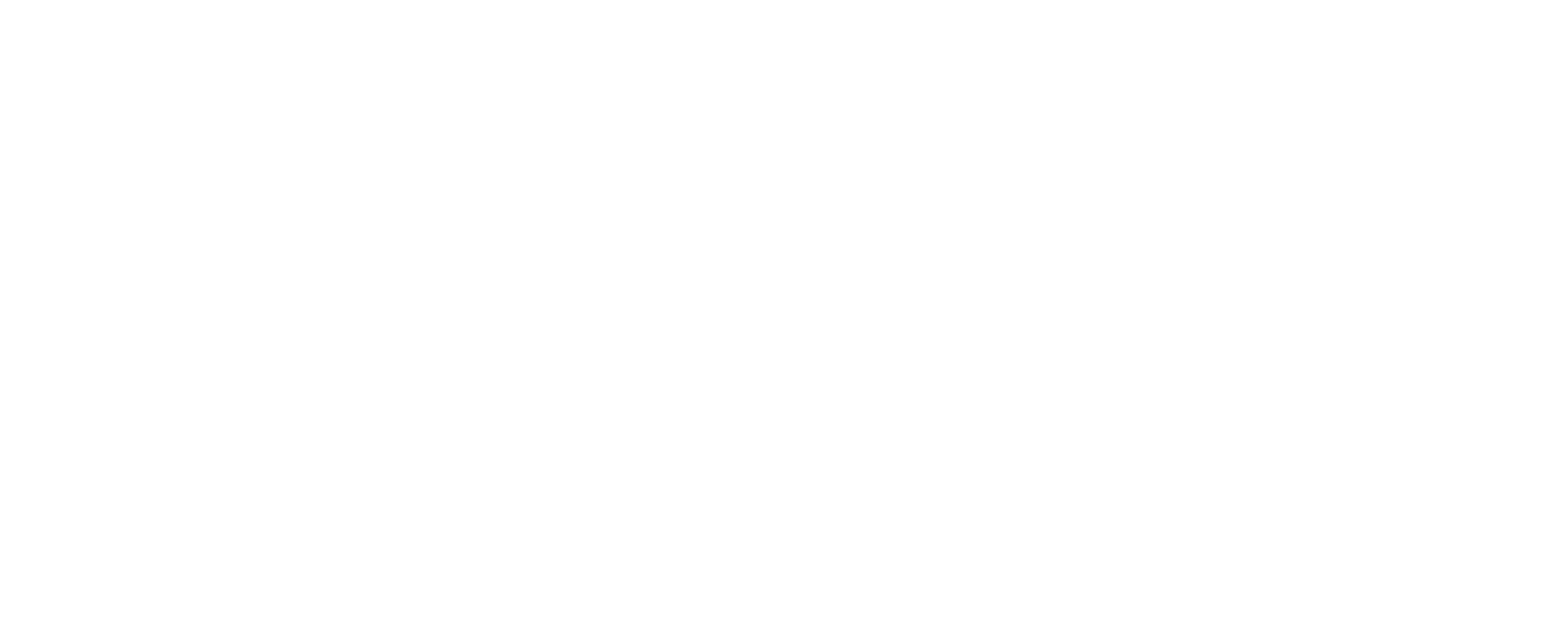
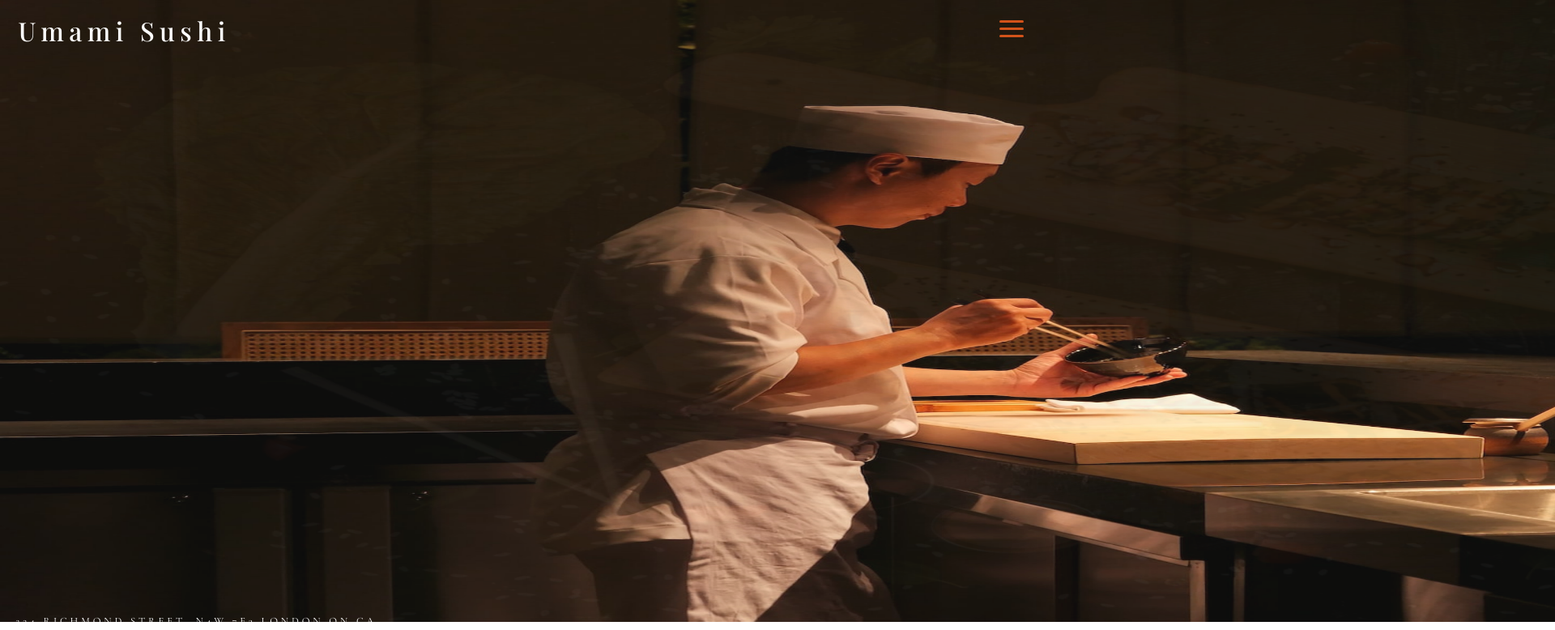
Before and after one commit to nara9709/sushi_restaurant_web, a plain HTML site: page index.html in a window 1280 px wide. Shown: the top 778 px of the page at 81% size, 1920 px wide, since content can reach past the window. Drawn offline with nearby package versions, Linux system fonts and the light colour scheme; a web font is replaced by a local one.

```diff
--- a/index.html
+++ b/index.html
@@ -4,7 +4,47 @@
     <meta charset="UTF-8" />
     <meta http-equiv="X-UA-Compatible" content="IE=edge" />
     <meta name="viewport" content="width=device-width, initial-scale=1.0" />
+    <link rel="stylesheet" href="./style.css" />
+    <script src="./main.js" defer></script>
+
+    <!-- Google fonts -->
+    <link rel="preconnect" href="https://fonts.googleapis.com" />
+    <link rel="preconnect" href="https://fonts.gstatic.com" crossorigin />
+    <link
+      href="https://fonts.googleapis.com/css2?family=Cormorant+Garamond:wght@300;400;500;600;700&family=Playfair+Display:ital,wght@0,400;0,500;0,600;0,900;1,900&display=swap"
+      rel="stylesheet"
+    />
     <title>Document</title>
   </head>
-  <body></body>
+  <body>
+    <section id="header">
+      <h1 id="title">Umami Sushi</h1>
+      <img
+        class="header-image"
+        src="./source-img/gia-tu-tran-3EzCJozHHL0-unsplash.jpg"
+        alt="main image"
+      />
+      <img
+        class="header-image"
+        src="./source-img/daniel-apodaca-sfldz1LjzNY-unsplash.jpg"
+        alt="main image"
+      />
+      <img
+        class="header-image"
+        src="./source-img/georgia-z-0StN_tFWOhc-unsplash.jpg"
+        alt="main image"
+      />
+      <div id="nav-icon">
+        <span></span>
+        <span></span>
+        <span></span>
+      </div>
+      <p class="resAddress">234 Richmond Street, N4W 7E3 London ON CA</p>
+    </section>
+    <section id="aboutus-res"></section>
+    <section id="aboutus-cef"></section>
+    <section id="menu"></section>
+    <section id="reservation"></section>
+    <section id="contact"></section>
+  </body>
 </html>
--- a/main.js
+++ b/main.js
@@ -0,0 +1,18 @@
+// Click event for burger menu
+
+const navBurger = document.querySelector('#nav-icon');
+navBurger.addEventListener('click', () => {
+  navBurger.classList.toggle('open');
+});
+
+// Header image slideshow
+let current = 0,
+  slides = document.querySelectorAll('.header-image');
+
+setInterval(function () {
+  for (let i = 0; i < slides.length; i++) {
+    slides[i].style.opacity = 0;
+  }
+  current = current != slides.length - 1 ? current + 1 : 0;
+  slides[current].style.opacity = 1;
+}, 5000);
--- a/style.css
+++ b/style.css
@@ -0,0 +1,156 @@
+/* Root */
+
+:root {
+  /* Space */
+  --section-height: 768px;
+  --section-top-padding: 0.5em;
+  --section-left-padding: 0.7em;
+
+  /* Fonts */
+  --main-font: 'Playfair Display', serif;
+  --content-font: 'Cormorant Garamond', serif;
+}
+
+/* Global style */
+
+body {
+  margin: 0;
+  padding: 0;
+  box-sizing: border-box;
+  font-family: 'Playfair Display', serif;
+  font-weight: 400;
+}
+
+h1 {
+  margin-top: 0;
+}
+
+section {
+  text-align: center;
+  height: var(--section-height);
+}
+
+/* Header section */
+#header img {
+  position: absolute;
+  top: 0;
+  left: 0;
+  width: 250%;
+  height: var(--section-height);
+  transition: opacity 0.6s ease-in;
+}
+
+img + img {
+  opacity: 0;
+}
+
+#title {
+  position: absolute;
+  color: white;
+  font-size: 2em;
+  font-weight: 500;
+  letter-spacing: 0.2em;
+  padding-left: var(--section-left-padding);
+  padding-top: var(--section-top-padding);
+  z-index: 1;
+}
+
+/* Nav burger menu */
+
+#nav-icon {
+  width: 60px;
+  height: 45px;
+  position: absolute;
+  top: 0;
+  right: 0;
+  margin: 50px auto;
+  margin-right: 2rem;
+  -webkit-transform: rotate(0deg);
+  -moz-transform: rotate(0deg);
+  -o-transform: rotate(0deg);
+  transform: rotate(0deg);
+  -webkit-transition: 0.5s ease-in-out;
+  -moz-transition: 0.5s ease-in-out;
+  -o-transition: 0.5s ease-in-out;
+  transition: 0.5s ease-in-out;
+  cursor: pointer;
+  zoom: 50%;
+}
+
+#nav-icon span {
+  display: block;
+  position: absolute;
+  height: 5px;
+  width: 100%;
+  background: #d3531a;
+  border-radius: 9px;
+  opacity: 1;
+  left: 0;
+  -webkit-transform: rotate(0deg);
+  -moz-transform: rotate(0deg);
+  -o-transform: rotate(0deg);
+  transform: rotate(0deg);
+  -webkit-transition: 0.25s ease-in-out;
+  -moz-transition: 0.25s ease-in-out;
+  -o-transition: 0.25s ease-in-out;
+  transition: 0.25s ease-in-out;
+}
+
+#nav-icon span:nth-child(1) {
+  top: 0px;
+  -webkit-transform-origin: left center;
+  -moz-transform-origin: left center;
+  -o-transform-origin: left center;
+  transform-origin: left center;
+}
+
+#nav-icon span:nth-child(2) {
+  top: 18px;
+  -webkit-transform-origin: left center;
+  -moz-transform-origin: left center;
+  -o-transform-origin: left center;
+  transform-origin: left center;
+}
+
+#nav-icon span:nth-child(3) {
+  top: 36px;
+  -webkit-transform-origin: left center;
+  -moz-transform-origin: left center;
+  -o-transform-origin: left center;
+  transform-origin: left center;
+}
+
+#nav-icon.open span:nth-child(1) {
+  -webkit-transform: rotate(45deg);
+  -moz-transform: rotate(45deg);
+  -o-transform: rotate(45deg);
+  transform: rotate(45deg);
+  top: -3px;
+  left: 8px;
+}
+
+#nav-icon.open span:nth-child(2) {
+  width: 0%;
+  opacity: 0;
+}
+
+#nav-icon.open span:nth-child(3) {
+  -webkit-transform: rotate(-45deg);
+  -moz-transform: rotate(-45deg);
+  -o-transform: rotate(-45deg);
+  transform: rotate(-45deg);
+  top: 39px;
+  left: 8px;
+}
+
+.resAddress {
+  text-transform: uppercase;
+  position: absolute;
+  bottom: 25px;
+  padding-left: 1.5em;
+  margin: auto;
+  color: white;
+  font-size: 0.8em;
+  letter-spacing: 0.3em;
+  font-family: var(--content-font);
+}
```
